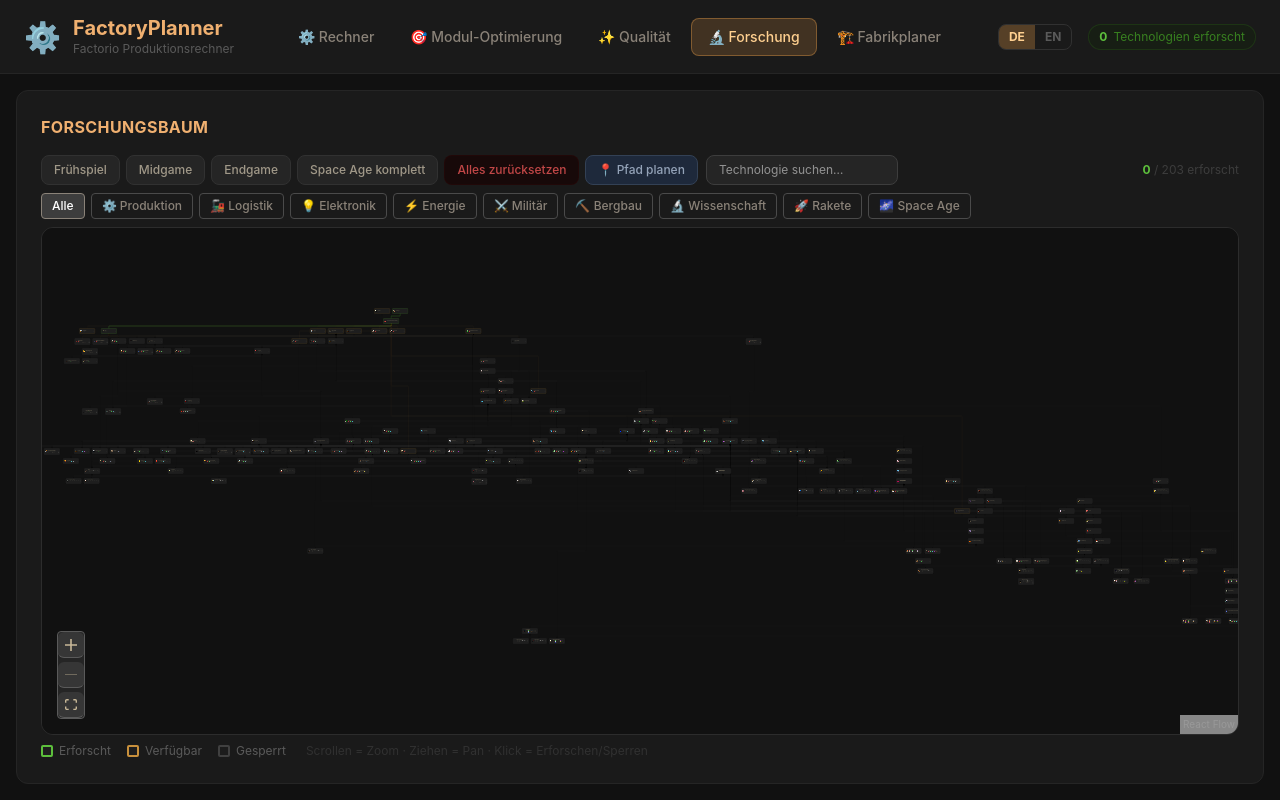
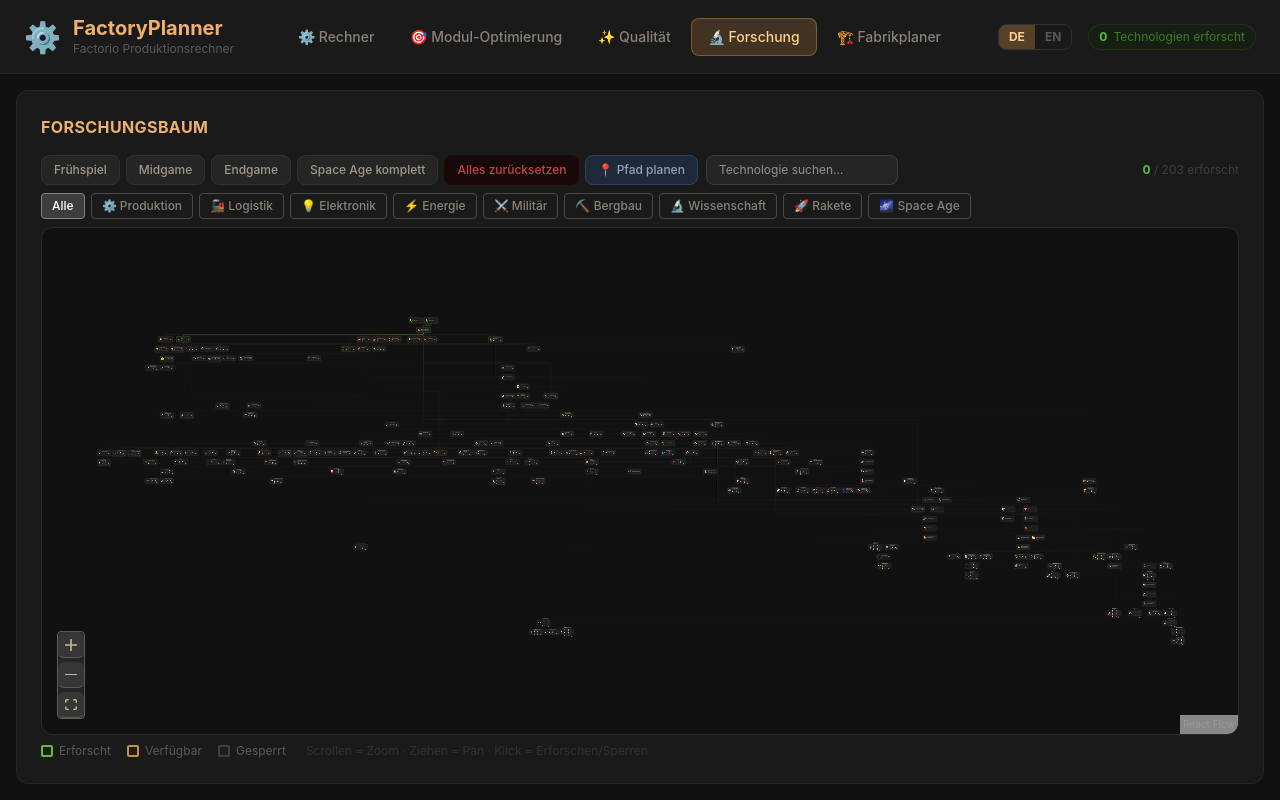
Before and after one commit to Tauli89/factory-planner, a React (Vite) app: page / in a window 1280 px wide. Both pictures are taken after a click on the button "🔬 Forschung". Built offline with nearby package versions, Linux system fonts and the light colour scheme.

Commit message:
fix: Forschungsbaum kompakter — Dagre-Parameter und Karten-Größe angepasst
- KARTE_B 310→200, KARTE_H 100→80, KARTE_H_LVL 120→95
- Dagre ranksep 80→40, nodesep 50→15, margin 20→10
- fitView padding 0.15→0.1

```diff
--- a/src/components/ForschungsBaum.jsx
+++ b/src/components/ForschungsBaum.jsx
@@ -52,9 +52,9 @@
 const IMMER_SICHTBAR = new Set(['automation-science-pack', 'steam-power', 'military']);
 
 // ── Layout-Konstanten ─────────────────────────────────────────────────────────
-const KARTE_B     = 310;
-const KARTE_H     = 100;
-const KARTE_H_LVL = 120;
+const KARTE_B     = 200;
+const KARTE_H     = 80;
+const KARTE_H_LVL = 95;
 
 // Science-Pack Kurzschlüssel → vollständige Item-ID (für Icon-Komponente)
 const PACK_KEY_TO_ITEM_ID = {
@@ -871,7 +871,7 @@
             edges={edges}
             nodeTypes={nodeTypes}
             fitView
-            fitViewOptions={{ padding: 0.15, maxZoom: 1 }}
+            fitViewOptions={{ padding: 0.1, maxZoom: 1 }}
             minZoom={0.05}
             maxZoom={2}
             nodesDraggable={false}
--- a/src/utils/dagreLayout.js
+++ b/src/utils/dagreLayout.js
@@ -5,10 +5,10 @@
   g.setDefaultEdgeLabel(() => ({}));
   g.setGraph({
     rankdir: 'TB',
-    ranksep: 80,
-    nodesep: 50,
-    marginx: 20,
-    marginy: 20,
+    ranksep: 40,
+    nodesep: 15,
+    marginx: 10,
+    marginy: 10,
   });
   nodes.forEach(node => g.setNode(node.id, { width: nodeWidth, height: nodeHeight }));
   edges.forEach(edge => g.setEdge(edge.source, edge.target));
```
